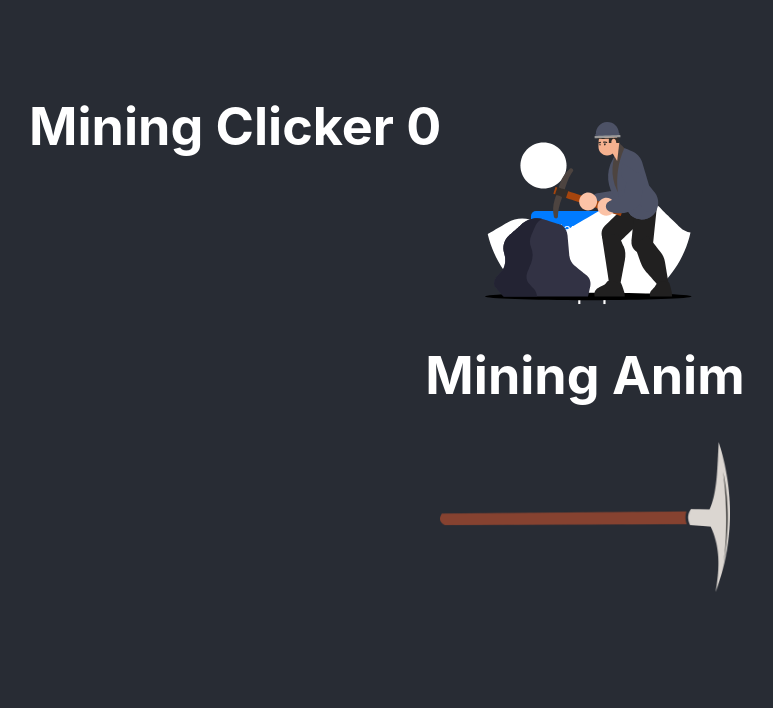
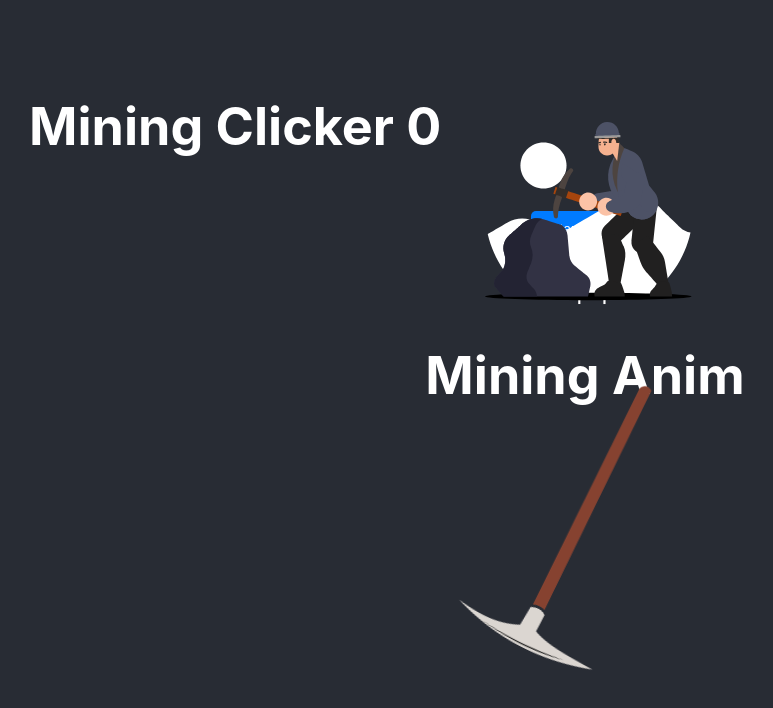
Before and after one commit to nuketuna1101/Mining-Clicker, a React (Create React App) app: page / in a window 1280 px wide. Shown: the top 708 px of the page, without its empty margins (55-828 px from the left). Built offline with nearby package versions, Linux system fonts and the light colour scheme.

Commit message:
feat: anim on pickaxe

```diff
--- a/src/components/Pickaxe/Pickaxe.tsx
+++ b/src/components/Pickaxe/Pickaxe.tsx
@@ -1,10 +1,21 @@
 import React from 'react';
 import pickaxeImg from '../../assets/pickaxe.png';
 import './Pickaxe.css';
+import { useSpring, animated } from '@react-spring/web';
+
 const Pickaxe: React.FC = () => {
+
+  const props = useSpring({
+    from: { transform: 'rotate(-45deg)' },
+    to: async (next) => {
+      await next({ transform: 'rotate(-225deg)', config: { tension: 200, friction: 10 }});
+      await next({ transform: 'rotate(-45deg)', config: {duration: 1500} });
+    },
+    loop: true,
+  });
   return (
     <div className="pickaxe-img">
-      <img className="pickaxe-resized" src={pickaxeImg} alt="pickaxe" />
+      <animated.img className="pickaxe-resized" src={pickaxeImg} alt="pickaxe" style={props} />
     </div>
   );
 };
```
